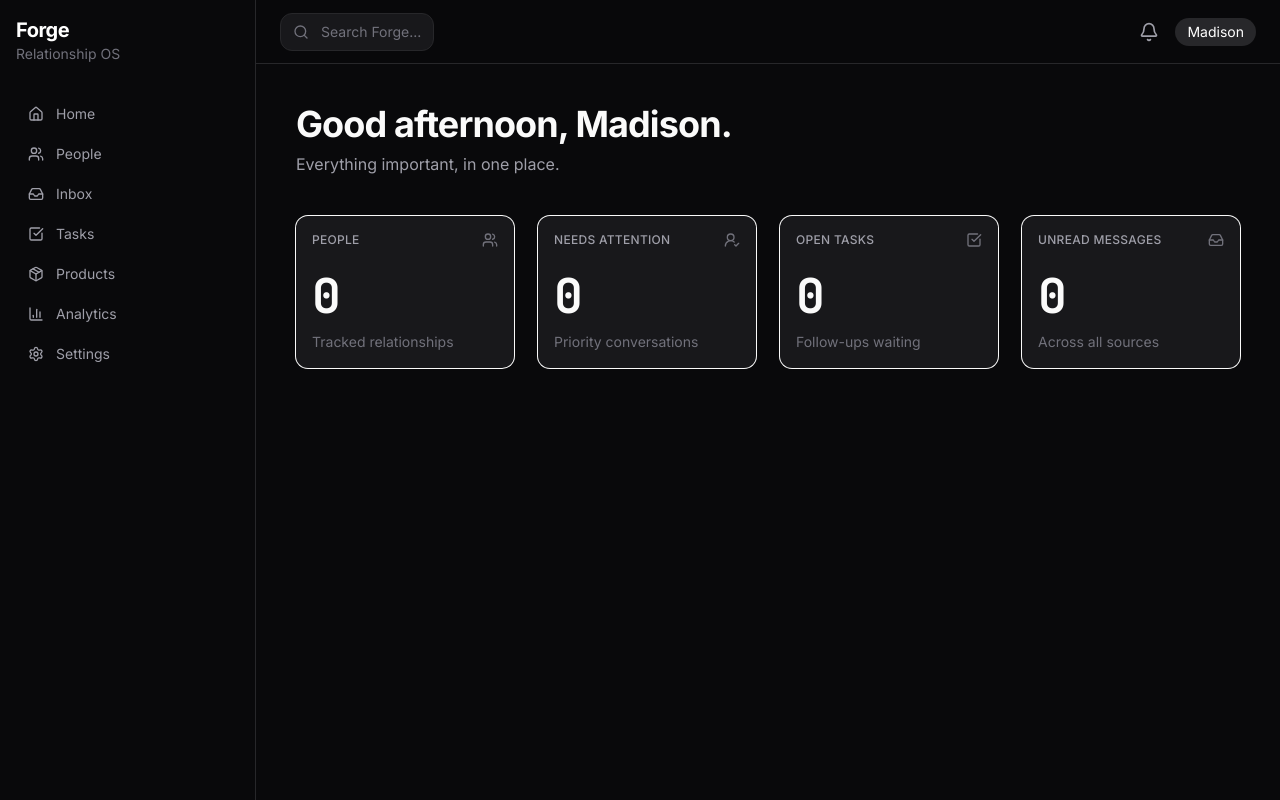
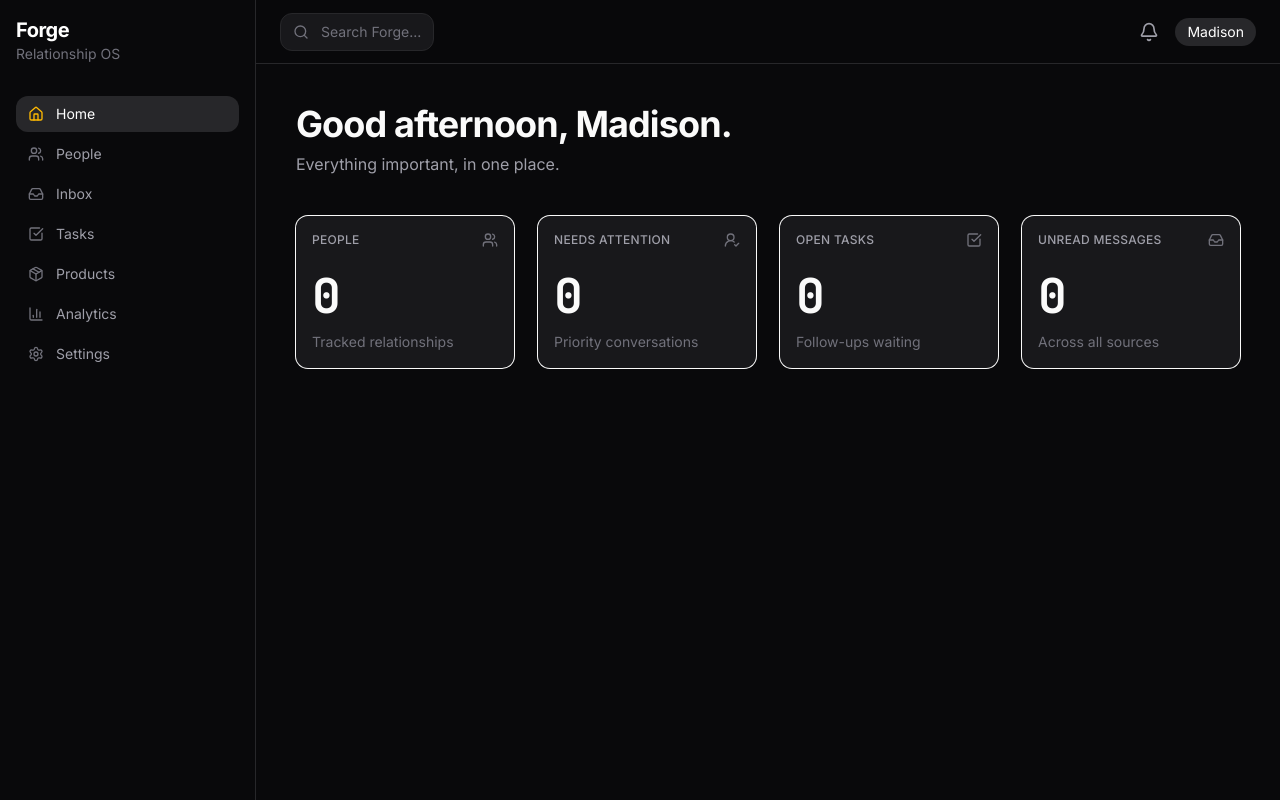
Before and after one commit to matwood18/forge-os, a Next.js app: page / in a window 1280 px wide. Built offline with nearby package versions, Linux system fonts and the light colour scheme.

Commit message:
Add active sidebar navigation

```diff
--- a/components/layout/app-sidebar.tsx
+++ b/components/layout/app-sidebar.tsx
@@ -1,4 +1,7 @@
+"use client"
+
 import Link from "next/link"
+import { usePathname } from "next/navigation"
 import {
   BarChart3,
   Home,
@@ -20,6 +23,8 @@ const navItems = [
 ]
 
 export default function AppSidebar() {
+  const pathname = usePathname()
+
   return (
     <aside className="fixed left-0 top-0 h-screen w-64 border-r border-zinc-800 bg-zinc-950 p-4 text-white">
       <div className="mb-8">
@@ -30,14 +35,28 @@ export default function AppSidebar() {
       <nav className="space-y-1">
         {navItems.map((item) => {
           const Icon = item.icon
+          const isActive =
+            item.href === "/"
+              ? pathname === "/"
+              : pathname.startsWith(item.href)
 
           return (
             <Link
               key={item.href}
               href={item.href}
-              className="flex items-center gap-3 rounded-xl px-3 py-2 text-sm text-zinc-400 transition hover:bg-zinc-900 hover:text-white"
+              className={[
+                "flex items-center gap-3 rounded-xl px-3 py-2 text-sm transition",
+                isActive
+                  ? "bg-zinc-800 text-white"
+                  : "text-zinc-400 hover:bg-zinc-900 hover:text-white",
+              ].join(" ")}
             >
-              <Icon className="h-4 w-4" />
+              <Icon
+                className={[
+                  "h-4 w-4",
+                  isActive ? "text-amber-400" : "text-zinc-500",
+                ].join(" ")}
+              />
               {item.label}
             </Link>
           )
```
